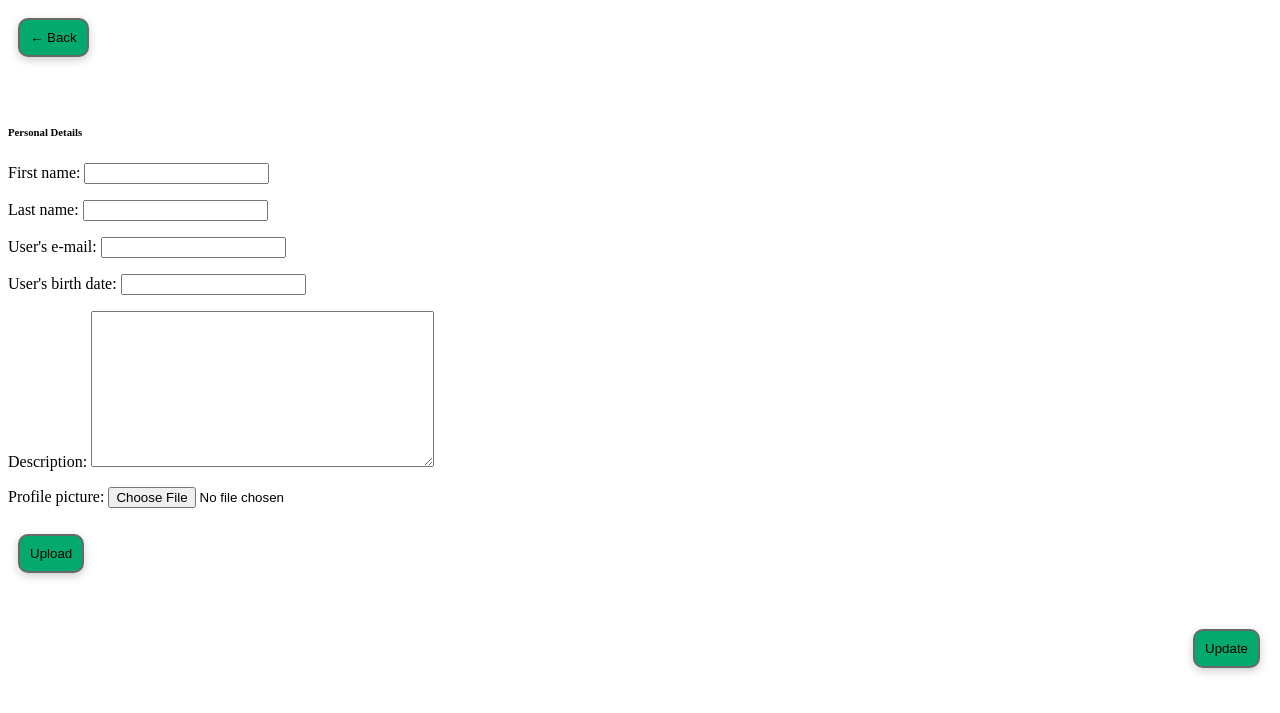
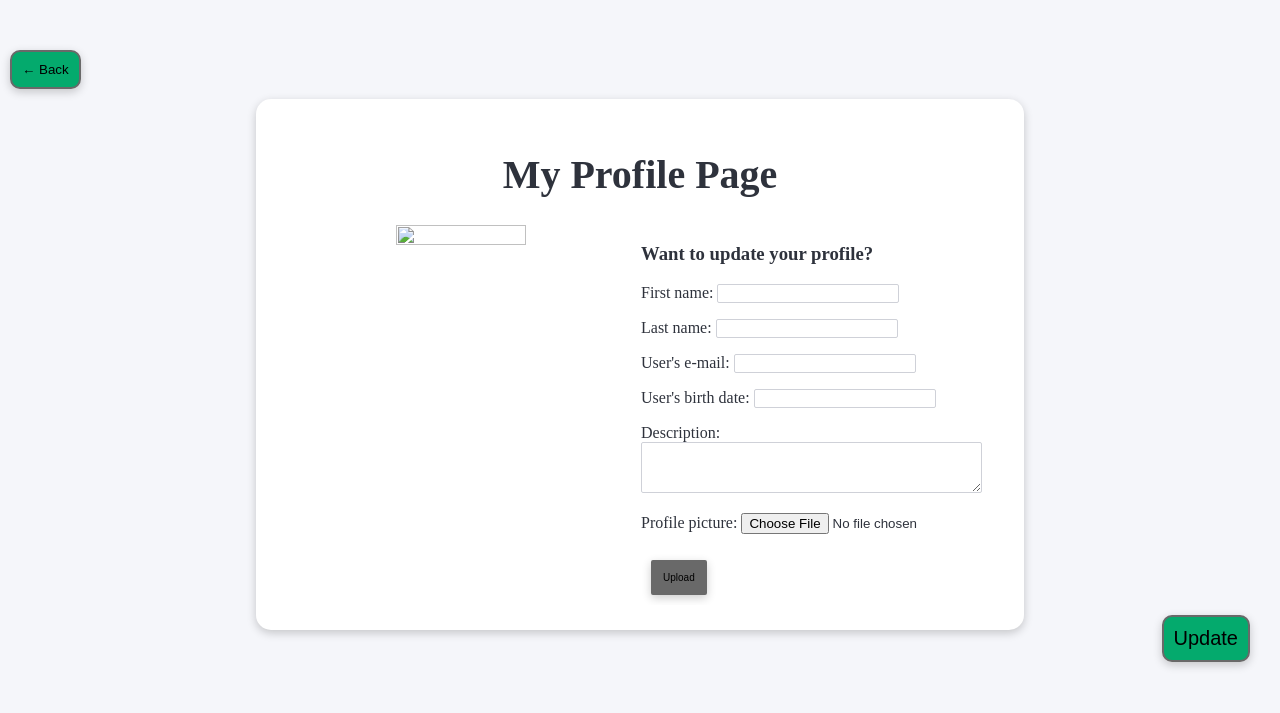
Before and after one commit to Madt2/TDT4145-Prosjekt-Vaar-2022, a Django app: template GroupUpProject/templates/GroupUp/profile_page.html in a window 1280 px wide. Shown: the top 713 px of the page. Run offline with Django 4.2, Linux system fonts and the light colour scheme; the template is opened without the code that fills it: values that come from a table or form of the project are taken from there, others are empty; some libraries are stand-ins or nearby versions.

Commit message:
#16 Relativ fin CSS nå

```diff
--- a/GroupUpProject/GroupUp/forms.py
+++ b/GroupUpProject/GroupUp/forms.py
@@ -112,3 +112,15 @@ class ProfileForm(ModelForm):
         model = Profile
         fields = '__all__'
         exclude = ['user']
+        widgets = {
+            'first_name': forms.TextInput(attrs={'class': 'form-control',
+                                                 'style': 'max-width: 500px;'}),
+            'last_name': forms.TextInput(attrs={'class': 'form-control',
+                                                'style': 'max-width: 500px;'}),
+            'email': forms.EmailInput(attrs={'class': 'form-control',
+                                             'style': 'max-width: 700px;'}),
+            'date_of_birth': forms.DateInput(attrs={'class': 'form-control',
+                                                    'style': 'max-width: 500px;'}),
+            'description': forms.Textarea(attrs={'class': 'form-control',
+                                                 'style': 'max-width: 500px;', 'rows': '3'}),
+        }
--- a/GroupUpProject/static/GroupUp/profile/profile.css
+++ b/GroupUpProject/static/GroupUp/profile/profile.css
@@ -1,3 +1,20 @@
+.container{
+
+}
+
+.card h-100{
+}
+.profile-now{
+    width:140px;
+   float:left;
+   height:100%;
+}
+.profile-update{
+    margin-left:140px;
+}
+body {
+background-color: red;
+}
 
 
 /*body {
@@ -42,7 +59,7 @@
 }
 .account-settings .about p {
     font-size: 0.825rem;
-} */
+}
 .form-control {
     border: 1px solid #cfd1d8;
     -webkit-border-radius: 2px;
@@ -74,3 +91,4 @@ button {
     margin: 10px;
     box-shadow: 0 3px 10px rgb(0 0 0 / 0.2);
 }
+*/
--- /dev/null
+++ b/GroupUpProject/static/GroupUp/profile/profile_page.css
@@ -0,0 +1,84 @@
+body {
+    margin: 0;
+    padding-top: 40px;
+    color: #2e323c;
+    background: #f5f6fa;
+    position: relative;
+    height: 100%;
+}
+.container{
+    overflow: hidden;
+    position:center;
+    background-color: white;
+    border-radius: 15px;
+    border-color: lightgray;
+    border-width: thin;
+    border-style: none;
+    padding: 25px;
+    width: 60%;
+    height: 100%;
+    box-shadow: 0 3px 10px rgb(0 0 0 / 0.2);
+    box-sizing: border-box;
+    margin: auto;
+}
+.account-settings .user-profile {
+    padding-bottom: 1rem;
+    text-align: center;
+}
+.account-settings .user-profile .user-avatar img {
+    width: 60%;
+    height: 60%;
+    -webkit-border-radius: 100px;
+    -moz-border-radius: 100px;
+    border-radius: 100px;
+}
+
+.form-control {
+    border: 1px solid #cfd1d8;
+    -webkit-border-radius: 2px;
+    -moz-border-radius: 2px;
+    border-radius: 2px;
+    font-size: .825rem;
+    background: #ffffff;
+    color: #2e323c;
+}
+button {
+    padding: 10px;
+    background: #04AA6D;
+    border-radius: 10px;
+    border-style: solid;
+    border-color: dimgray;
+    margin: 10px;
+    box-shadow: 0 3px 10px rgb(0 0 0 / 0.2);
+}
+
+.profile-now{
+    width: 360px;
+    float:left; /* add this */
+
+}
+.profile-update{
+    margin-left:50px;
+    overflow: hidden;
+}
+.headline{
+font-size:150%
+}
+.text-right{
+    position: absolute;
+    right: 20px;
+    }
+.headline{
+ text-align: center;
+ font-size: 2.5em;
+}
+.btn{
+background-color: dimgray;
+border-radius: 2px;
+font-size: 10px;
+}
+.btn2{
+font-size: 20px;
+
+
+}
--- a/GroupUpProject/templates/GroupUp/profile_page.html
+++ b/GroupUpProject/templates/GroupUp/profile_page.html
@@ -5,7 +5,8 @@
 <head>
     <meta charset="UTF-8">
     {% load static %}
-    <link rel="stylesheet" type="text/css" href="{% static 'GroupUp/profile/profile.css' %}">
+    <link rel="stylesheet" type="text/css" href="{% static 'GroupUp/profile/profile_page.css' %}">
+
     <!--<link rel="stylesheet" href="https://stackpath.bootstrapcdn.com/bootstrap/4.5.2/css/bootstrap.min.css" integrity="sha384-JcKb8q3iqJ61gNV9KGb8thSsNjpSL0n8PARn9HuZOnIxN0hoP+VmmDGMN5t9UJ0Z" crossorigin="anonymous">
     --><title>UpdateProfile</title>
 </head>
@@ -14,7 +15,9 @@
   <button onclick="location.href='http://127.0.0.1:8000/GroupUp/front_page/'" type="button">
     &#8592; Back</button>
 </nav>
+
 <div class="container">
+	<h1 class="headline"> My Profile Page</h1>
 <div class="card h-100">
 	<div class="profile-now">
 	<div class="card-body">
@@ -25,11 +28,11 @@
 					<!--<img src="https://bootdey.com/img/Content/avatar/avatar7.png" alt="Maxwell Admin"> -->
 				</div>
                 {% if user.is_authenticated %}
-				<h5 class="user-name">{{user.username}}</h5>
-				<h6 class="user-email-and-years">{{user.profile.first_name}} {{user.profile.last_name}}
+				<h3 class="user-name">{{user.username}}</h3>
+				<h5 class="user-email-and-years">{{user.profile.first_name}} {{user.profile.last_name}}
 					<br> {{user.profile.email}}
 					<br> Age: {{user.profile.age}}
-				<br> {{user.profile.description}}</h6>
+				<br> {{user.profile.description}}</h5>
                 {% endif %}
 
 			</div>
@@ -40,8 +43,8 @@
 	<div class="profile-update">
 	<div class="card-body">
 		<div class="row gutters">
-			<div class="col-xl-12 col-lg-12 col-md-12 col-sm-12 col-12">
-				<h6 class="mb-2 text-primary">Personal Details</h6>
+			<div class="headline2">
+				<h3 class="mb-2 text-primary">Want to update your profile? </h3>
 			</div>
 		</div>
 		<div class="row gutters">
@@ -49,19 +52,15 @@
 				<form method="POST" action="" enctype="multipart/form-data">
   						{% csrf_token %}
    							{{ form.as_p }}
- 					 	<button type="submit" class="btn btn-secondary">Upload</button>
+ 					 	<button type="submit" class="btn">Upload</button>
 					</form>
 			</div>
 		</div>
-			<br>
-			<br>
+
 		<div class="row gutters">
-			<div class="col-xl-12 col-lg-12 col-md-12 col-sm-12 col-12">
-				<div class="text-right" style=" position: absolute; right: 10px; ">
-					<!--<button type="button" id="submit" name="submit" class="btn btn-secondary btn-lg">Cancel</button> -->
-					<button type="button" id="submit" name="submit" class="btn btn-primary btn-lg"> Update </button>
+				<div class="text-right" >
+					<button type="button" id="submit" name="submit" class="btn2 "> Update </button>
 				</div>
-			</div>
 		</div>
 	</div>
 		</div>
```
